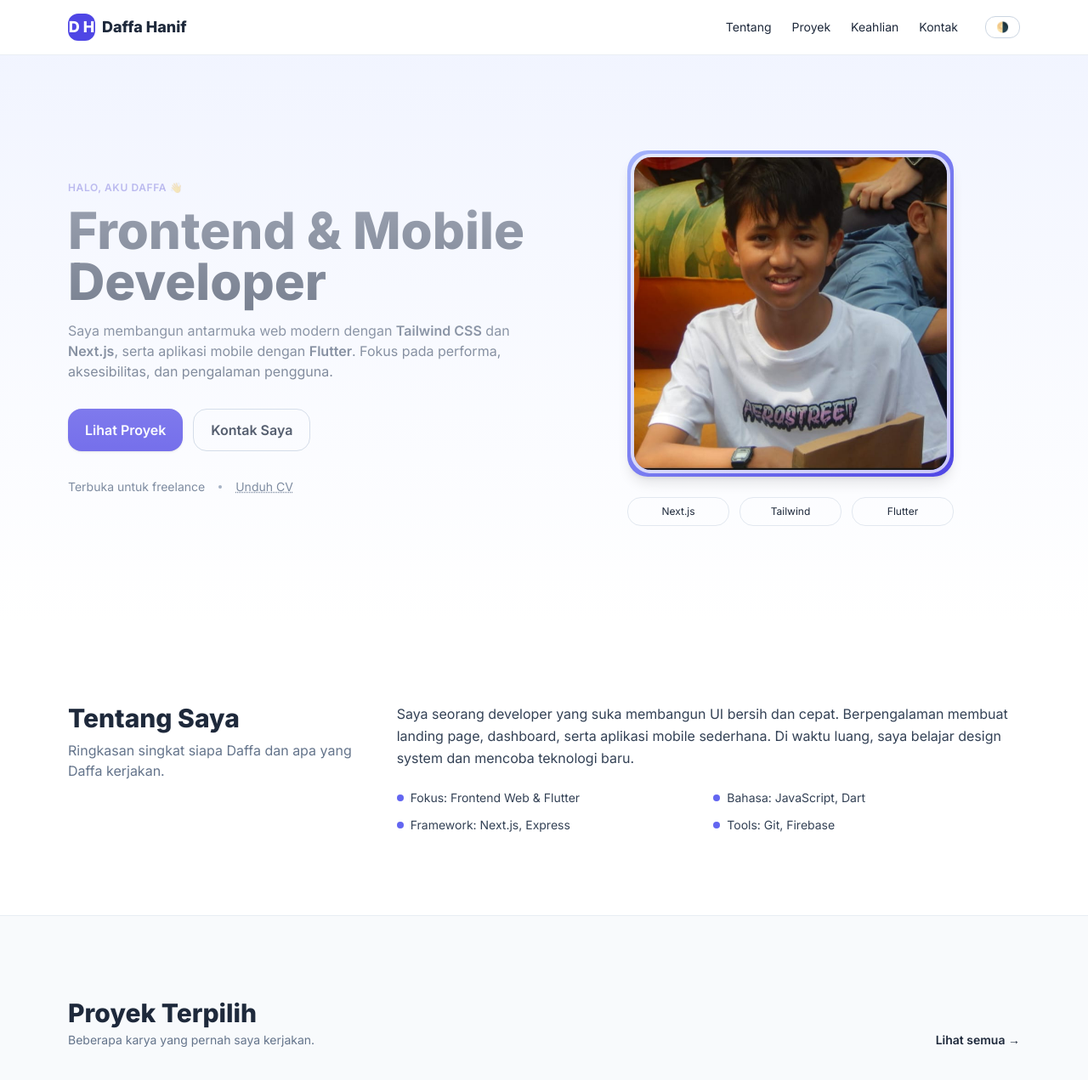
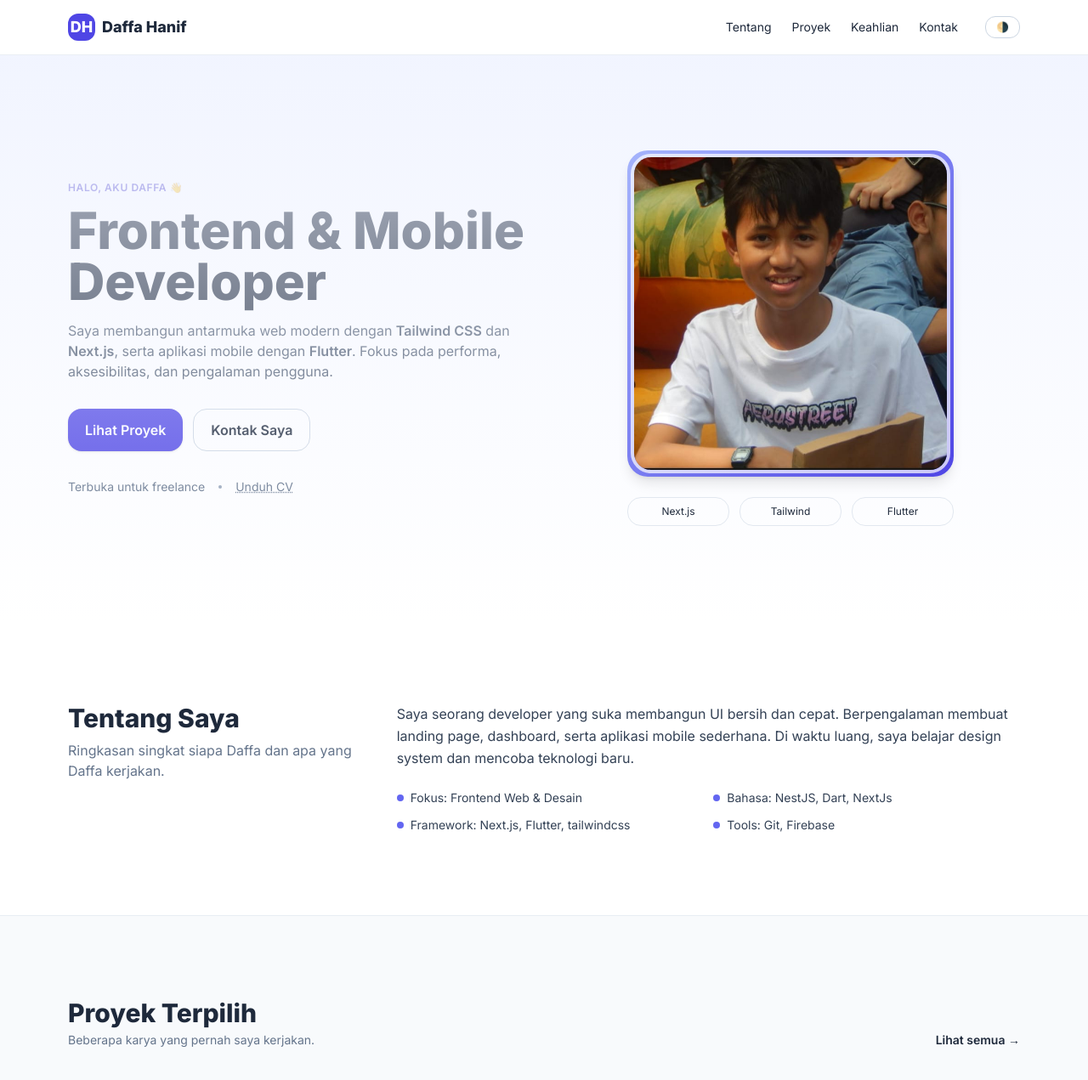
Before and after one commit to daffahaniffairuz245/CV-Daffa, a website: page index.html in a window 1280 px wide. Shown: the top 1271 px of the page at 85% size. Drawn offline with nearby package versions, Linux system fonts and the light colour scheme.

Commit message:
sedikit perubahan

```diff
--- a/index.html
+++ b/index.html
@@ -65,7 +65,7 @@
     <div class="mx-auto max-w-6xl px-4">
       <div class="flex h-16 items-center justify-between">
         <a href="#home" class="flex items-center gap-2 font-extrabold text-lg">
-          <span class="inline-block h-8 w-8 rounded-xl bg-brand-600 text-white grid place-items-center">D H</span>
+          <span class="inline-block h-8 w-8 rounded-xl bg-brand-600 text-white grid place-items-center">DH</span>
           Daffa Hanif<span class="text-brand-600"></span>
         </a>
         <nav class="hidden md:flex items-center gap-6 text-sm">
@@ -154,11 +154,11 @@
           baru.</p>
         <ul class="mt-6 grid sm:grid-cols-2 gap-3 text-sm">
           <li class="flex items-center gap-2"><span class="h-2 w-2 rounded-full bg-brand-500"></span> Fokus: Frontend
-            Web & Flutter</li>
+            Web & Desain </li>
           <li class="flex items-center gap-2"><span class="h-2 w-2 rounded-full bg-brand-500"></span> Bahasa:
-            JavaScript, Dart</li>
+            NestJS, Dart, NextJs</li>
           <li class="flex items-center gap-2"><span class="h-2 w-2 rounded-full bg-brand-500"></span> Framework:
-            Next.js, Express</li>
+            Next.js, Flutter, tailwindcss</li>
           <li class="flex items-center gap-2"><span class="h-2 w-2 rounded-full bg-brand-500"></span> Tools: Git,
             Firebase</li>
         </ul>
```
